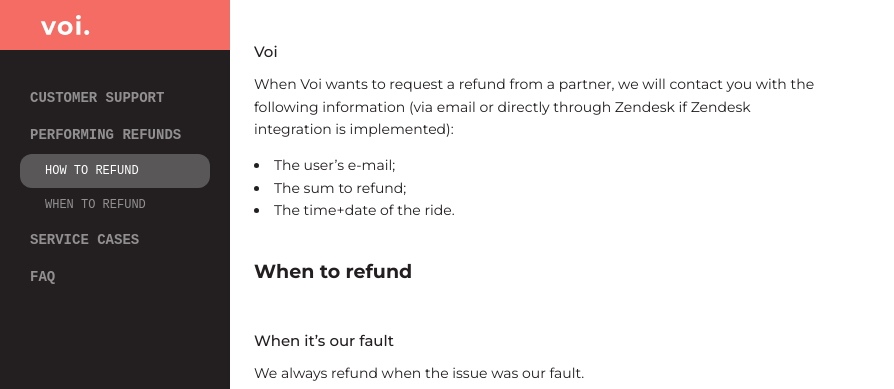
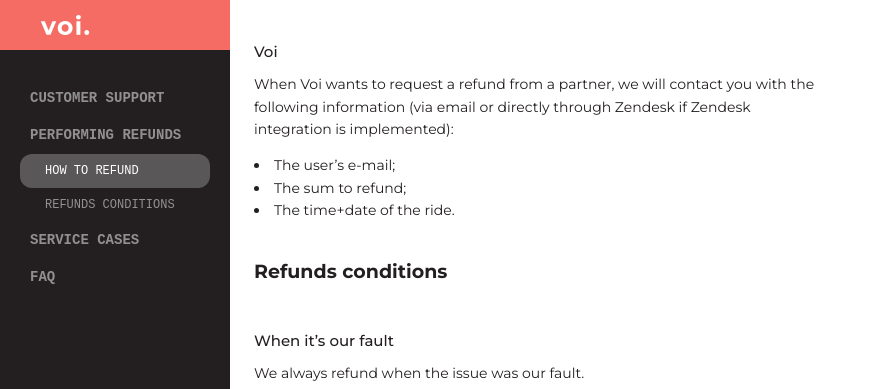
Before and after one commit to voi-api/voi-api.github.io, a Jekyll site: the page built from customer-support.md, in a window 1280 px wide and 900 px high, scrolled down 1841 px. Shown: the top 389 px of the window, without its empty margins (0-894 px from the left). Built offline with Jekyll 4.4.1, drawn with Linux system fonts in a browser that asks for light colours; some web fonts are replaced.

Commit message:
Update customer-support.md

```diff
--- a/customer-support.md
+++ b/customer-support.md
@@ -54,7 +54,7 @@ When Voi wants to request a refund from a partner, we will contact you with the
 * The sum to refund;
 * The time+date of the ride.
 
-## When to refund
+## Refunds conditions
 ### When it's our fault
 We always refund when the issue was our fault.
 
```
